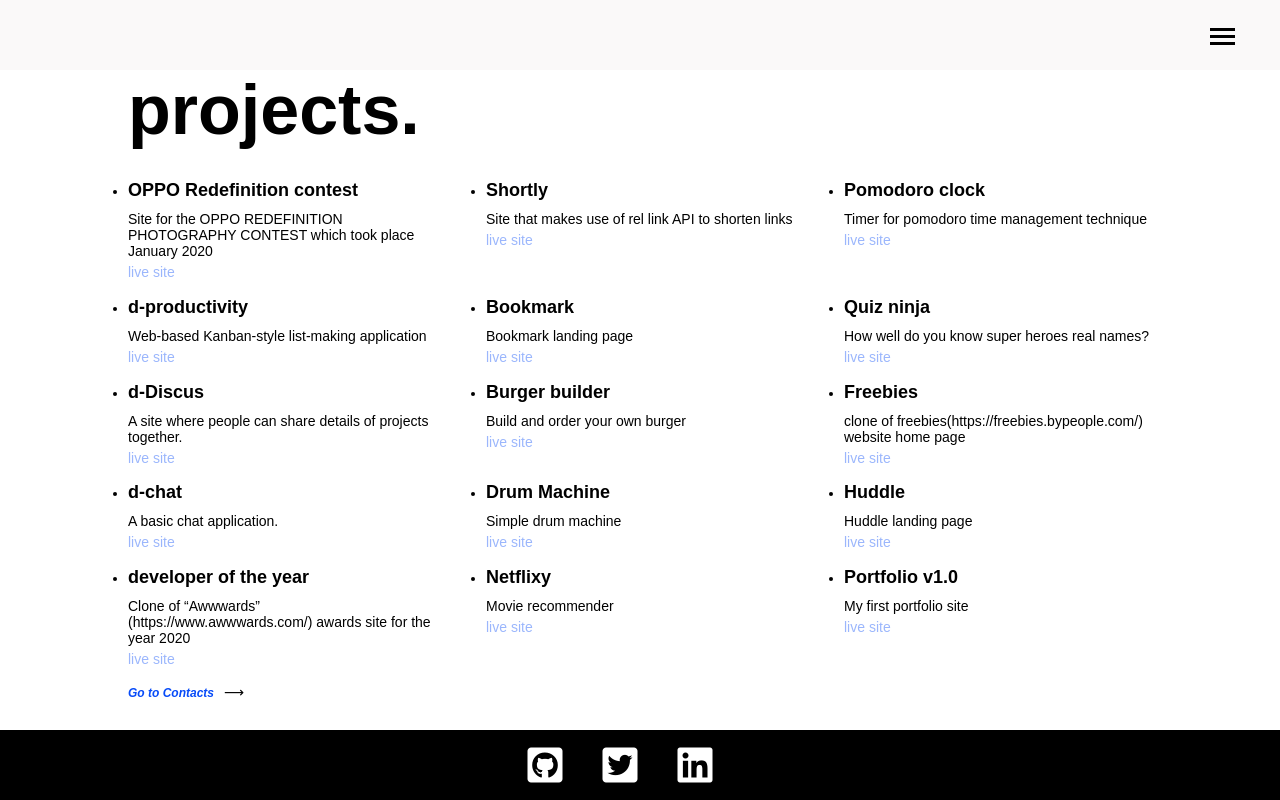
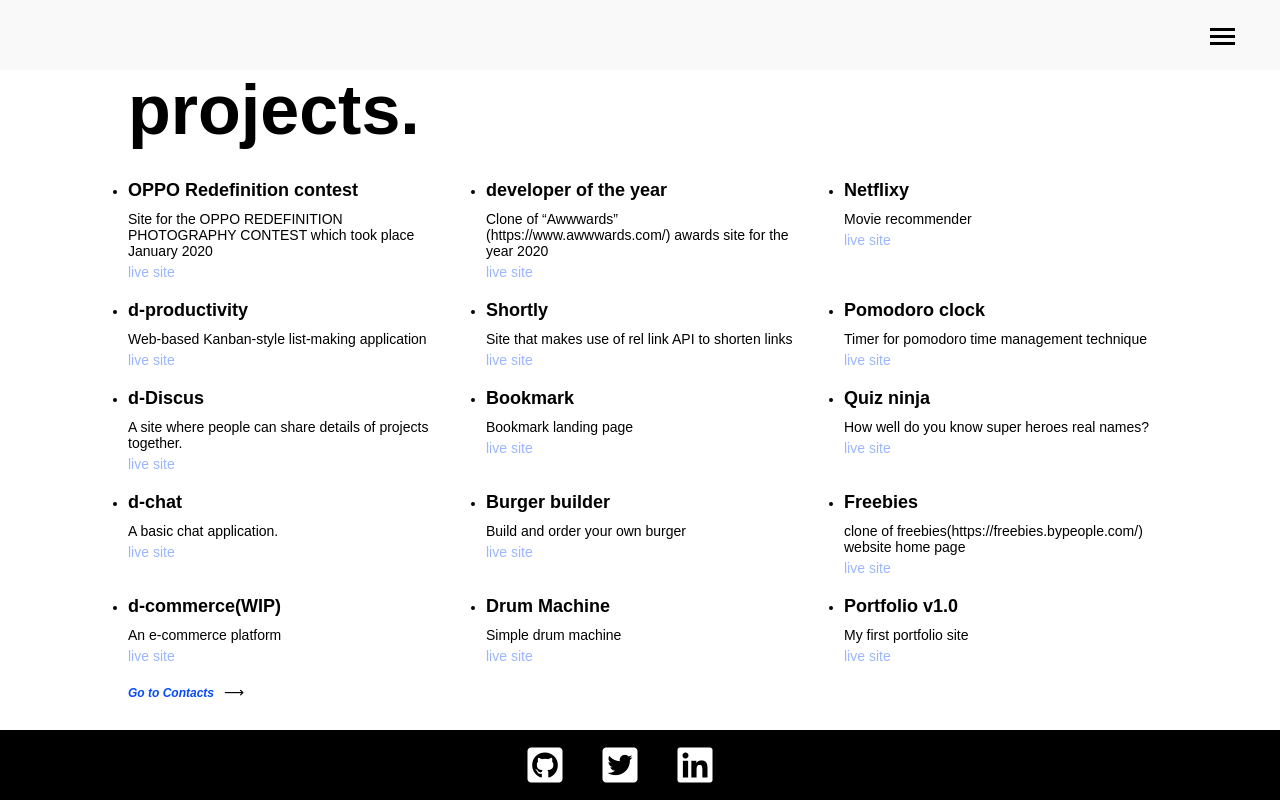
Before and after one commit to rahuloo5/portfolio_v1, a React (Create React App) app: page /projects in a window 1280 px wide. Built offline with nearby package versions, Linux system fonts and the light colour scheme.

Commit message:
-add e-commerce project to projects page -add rel attribute to anchor tags

```diff
--- a/src/layout/footer/index.tsx
+++ b/src/layout/footer/index.tsx
@@ -26,9 +26,9 @@ const FooterContainer = styled.div`
 const Footer = () => {
     return (
         <FooterContainer>
-            <a href="https://github.com/obododavid" target="_blank"><i className="fab fa-github-square"></i></a>
-            <a href="https://twitter.com/ObodoDavid2" target="_blank"><i className="fab fa-twitter-square"></i></a>
-            <a href="https://www.linkedin.com/in/obodo-david-998786174/" target="_blank"><i className="fab fa-linkedin"></i></a>
+            <a href="https://github.com/obododavid" target="_blank" rel="noopener noreferrer"><i className="fab fa-github-square"></i></a>
+            <a href="https://twitter.com/ObodoDavid2" target="_blank" rel="noopener noreferrer"><i className="fab fa-twitter-square"></i></a>
+            <a href="https://www.linkedin.com/in/obodo-david-998786174/" target="_blank" rel="noopener noreferrer"><i className="fab fa-linkedin"></i></a>
         </FooterContainer>
     )
 };
--- a/src/pages/contact/index.tsx
+++ b/src/pages/contact/index.tsx
@@ -38,7 +38,7 @@ const Contact = () => {
                         const { icon, link, label } = contact
                         return <li key={i}>
                             <i className={icon}></i>
-                            <a href={link} target='_blank'>{label}</a>
+                            <a href={link} target='_blank' rel="noopener noreferrer">{label}</a>
                         </li>
                     })}
                 </ul>
--- a/src/pages/projects/constants.ts
+++ b/src/pages/projects/constants.ts
@@ -25,11 +25,16 @@ export const ALL_PROJECTS = [
     },
     {
         id: 5,
+        title: 'd-commerce(WIP)',
+        details: 'An e-commerce platform',
+        live_link: 'https://d-commerce.netlify.com/',
+    },
+    {
+        id: 16,
         title: 'developer of the year',
         details: 'Clone of “Awwwards” (https://www.awwwards.com/) awards site for the year 2020',
         live_link: 'https://obododavid.github.io/developer-of-the-year/',
     },
-
     {
         id: 6,
         title: 'Shortly',
@@ -80,12 +85,6 @@ export const ALL_PROJECTS = [
         live_link: 'https://obododavid.github.io/freebies/',
     },
     {
-        id: 12,
-        title: 'Huddle',
-        details: 'Huddle landing page',
-        live_link: 'https://obododavid.github.io/FEM-huddle-landing-page/',
-    },
-    {
         id: 8,
         title: 'Portfolio v1.0',
         details: 'My first portfolio site',
--- a/src/pages/projects/index.tsx
+++ b/src/pages/projects/index.tsx
@@ -147,7 +147,7 @@ const Projects: React.FC<Props> = () => {
                             return <li key={i}>
                                 <h4>{title}</h4>
                                 <p>{details}</p>
-                                <a href={live_link} target="_blank">live site</a>
+                                <a href={live_link} target="_blank" rel="noopener noreferrer">live site</a>
                             </li>
                         })}
                     </ul>
```
